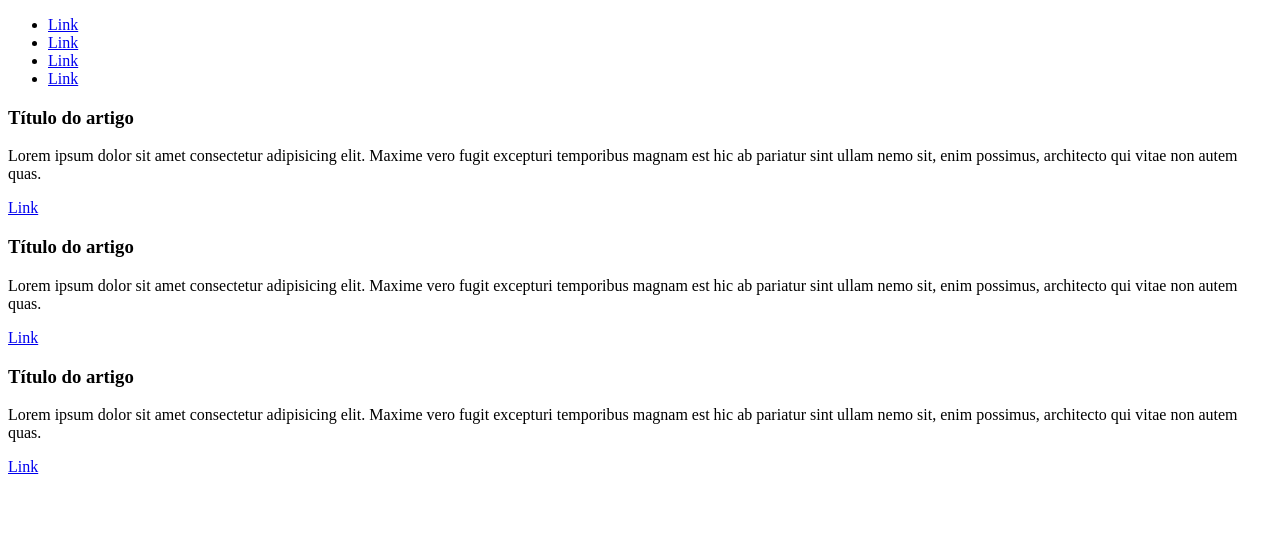
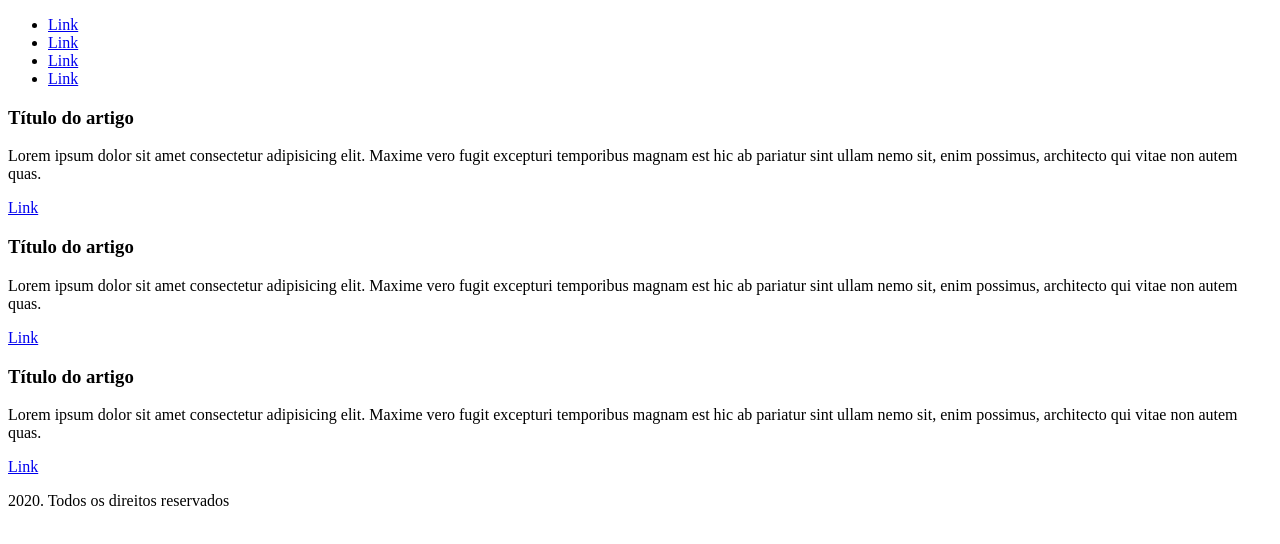
Before and after one commit to lucianorp/webfront, a plain HTML site: page index.html in a window 1280 px wide. Drawn offline with Linux system fonts and the light colour scheme.

Commit message:
criacao do footer

```diff
--- a/index.html
+++ b/index.html
@@ -40,5 +40,9 @@
         </section>
     </main>
 
+    <footer>
+        <p>2020. Todos os direitos reservados</p>
+    </footer>
+
 </body>
 </html>
```
